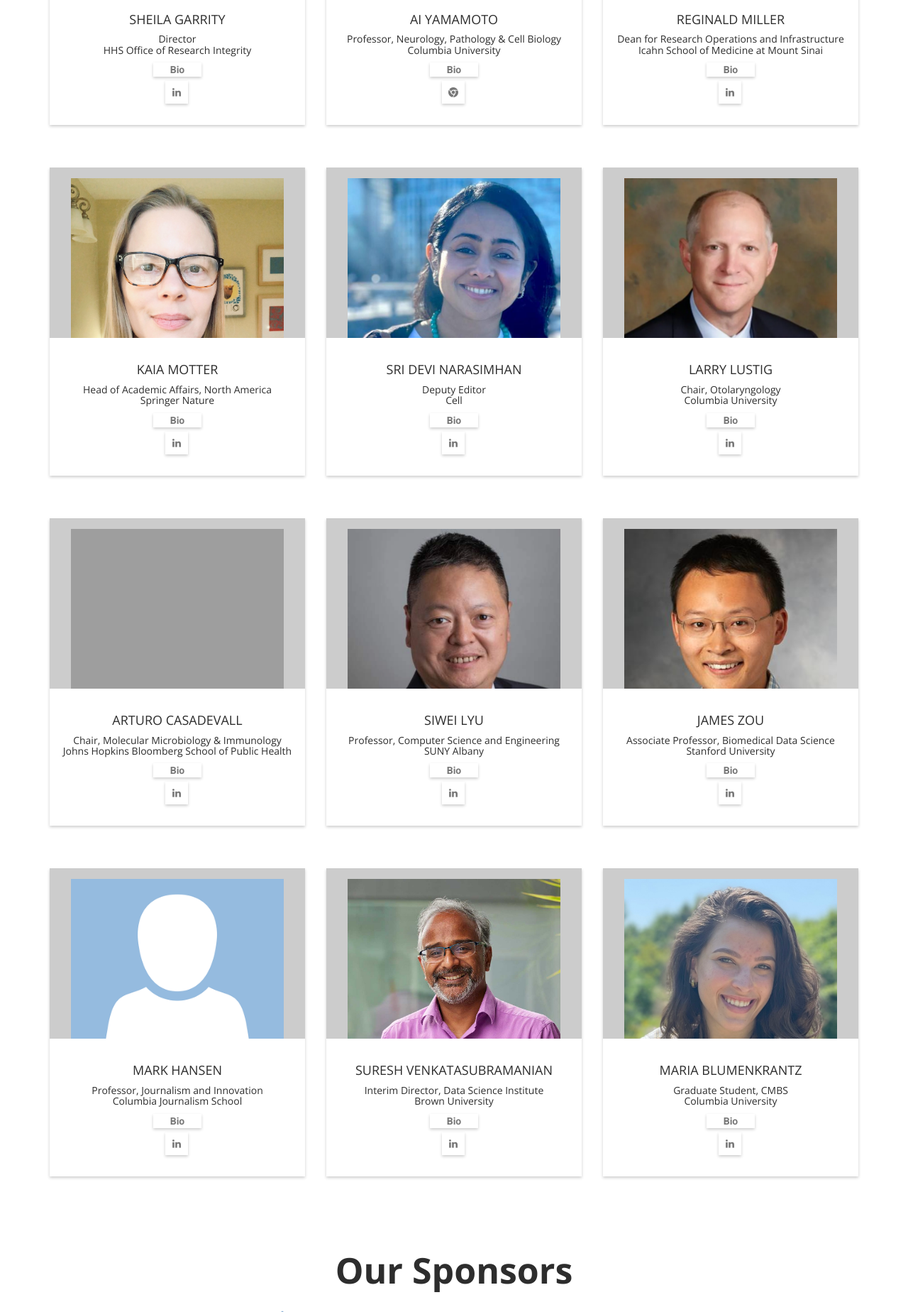
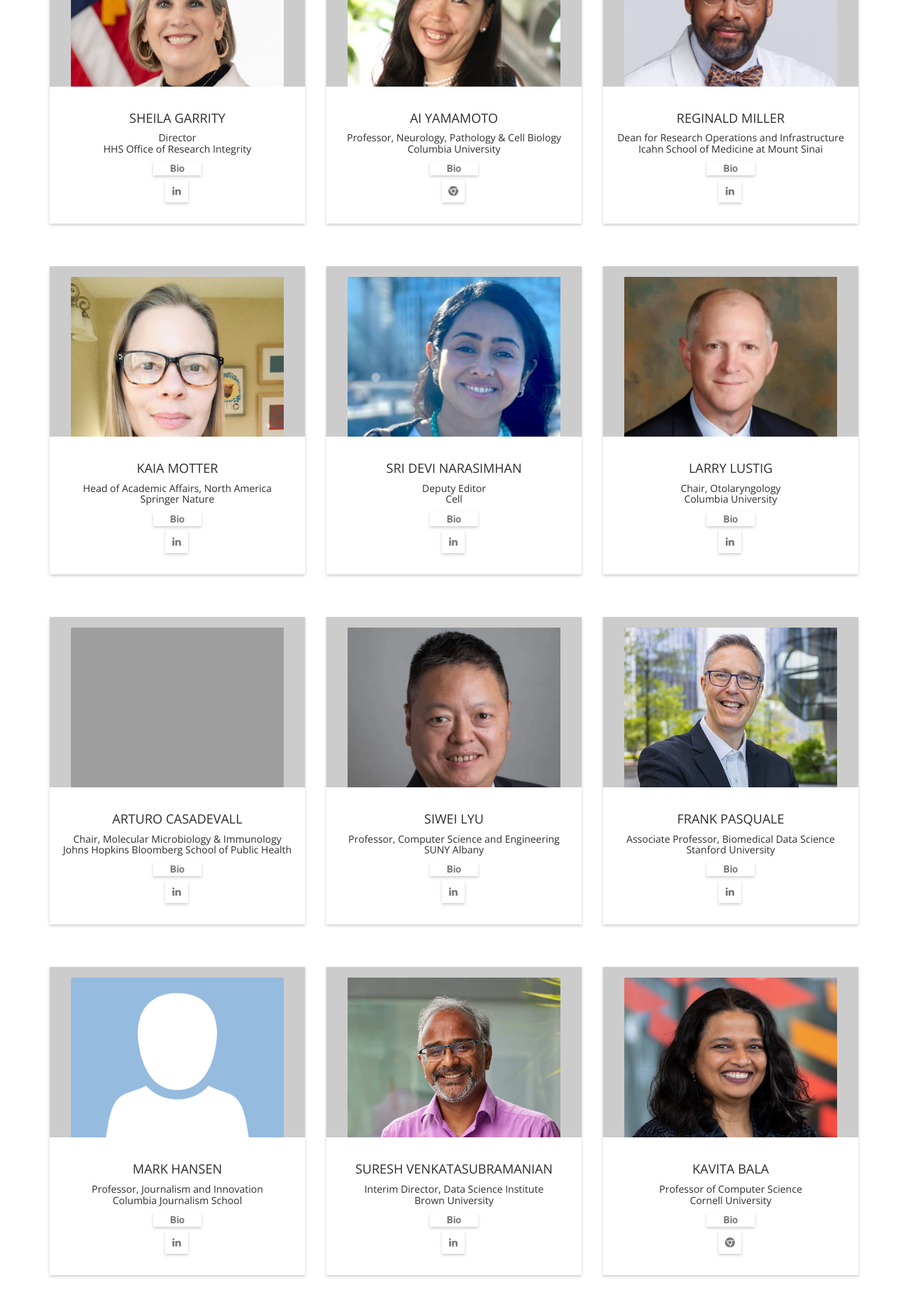
Before and after one commit to tiroger/pcri-symposium, a PHP site: page / in a window 1280 px wide. Shown: the part 3280-5128 px from the top of the page at 71% size. Run offline with PHP 8.4, Linux system fonts and the light colour scheme; some libraries are stand-ins or nearby versions; some web fonts are replaced; grey boxes are pictures that could not be loaded.

Commit message:
Updated speakersa and added placeholder button for Poll-Everywhere link

```diff
--- a/assets/css/main.css
+++ b/assets/css/main.css
@@ -836,6 +836,8 @@
 .session-description {
   color: #6b7280;
   font-size: 1.75rem;
+  font-weight: 800;
+  font-style: italic;
   margin-bottom: 1rem;
   flex: 1; /* Allow description to take remaining space */
 }
@@ -912,11 +914,11 @@
   font-weight: 800;
 }
 
-.session-description {
+/* .session-description {
   color: #6b7280;
   font-size: 1.75rem;
   margin-bottom: 1rem;
-}
+} */
 
 /* #session1 {
   font-size: 2rem;
--- a/index.html
+++ b/index.html
@@ -66,7 +66,7 @@
 
   <!-- Nav Menu Section Start -->
   <div class="navigation-menu">
-        <nav class="navbar navbar-default navbar-event" >
+    <nav class="navbar navbar-default navbar-event">
       <div class="container">
         <!-- Brand and toggle get grouped for better mobile display -->
         <div class="navbar-header col-md-2">
@@ -79,47 +79,43 @@
           <a class="navbar-brand" href="index.html"><img src="assets/img/logo.png" alt="" width="350"></a>
         </div>
 
-            <!-- <div class="collapse navbar-collapse" id="navbar"> -->
-<!--              <ul class="nav navbar-nav navbar-right">-->
-<!--                <li class="active"><a href="index.html">Home</a></li>-->
-<!--                <li class="dropdown"><a class="dropdown-toggle" data-toggle="dropdown" href="#" >Pages <span class="caret"></span></a>-->
-<!--                   <ul class="dropdown-menu">-->
-<!--                    <li><a href="about.html">About Us</a></li>-->
-<!--                    &lt;!&ndash; <li><a href="gallery.html">Gallery</a></li> &ndash;&gt;-->
-<!--                    <li><a href="pricing.html">Pricing Table</a></li>-->
-<!--                    <li><a href="sponsors.html">Sponsors</a></li>-->
-<!--                    &lt;!&ndash; <li><a href="single-post.html">Single Post</a></li> &ndash;&gt;-->
-<!--                  </ul>-->
-<!--                </li>                -->
-<!--                <li><a href="schedule.html">Schedule</a></li>              -->
-<!--                <li><a href="speakers.html">Speakers</a></li>-->
-<!--                &lt;!&ndash; <li><a href="blog.html">Blog</a></li>              &ndash;&gt;-->
-<!--                <li class="animated bounceIn"><a href="pricing.html">Register</a></li>                -->
-<!--                &lt;!&ndash; <li><a href="contact.html">Contact</a></li>                 &ndash;&gt;-->
-<!--              </ul>-->
-            <!-- </div>/navbar-collapse -->
+        <div class="collapse navbar-collapse" id="navbar">
+          <!-- Desktop menu items are commented out but structure is preserved -->
+          <!--
+          <ul class="nav navbar-nav navbar-right">
+            <li class="active"><a href="index.html">Home</a></li>
+            <li class="dropdown"><a class="dropdown-toggle" data-toggle="dropdown" href="#">Pages <span class="caret"></span></a>
+              <ul class="dropdown-menu">
+                <li><a href="about.html">About Us</a></li>
+                <li><a href="pricing.html">Pricing Table</a></li>
+                <li><a href="sponsors.html">Sponsors</a></li>
+              </ul>
+            </li>
+            <li><a href="schedule.html">Schedule</a></li>
+            <li><a href="speakers.html">Speakers</a></li>
+            <li class="animated bounceIn"><a href="pricing.html">Register</a></li>
+          </ul>
+          -->
+        </div><!-- /navbar-collapse -->
       </div><!-- /container -->
 
       <!-- Mobile Menu Start -->
-          <!-- <ul class="wpb-mobile-menu">
-            <li class="active"><a href="index.html">Home</a></li> -->
-<!--            <li><a href="#">Pages</a>-->
-<!--               <ul class="dropdown">-->
-<!--                <li><a href="about.html">About Us</a></li>-->
-<!--                &lt;!&ndash; <li><a href="gallery.html">Gallery</a></li> &ndash;&gt;-->
-<!--                <li><a href="pricing.html">Pricing Table</a></li>-->
-<!--                <li><a href="sponsors.html">Sponsors</a></li>-->
-<!--                &lt;!&ndash; <li><a href="single-post.html">Single Post</a></li> &ndash;&gt;-->
-<!--              </ul>-->
-<!--            </li>                -->
-<!--            <li><a href="schedule.html">Schedule</a></li>              -->
-<!--            <li><a href="speakers.html">Speakers</a></li>-->
-<!--            &lt;!&ndash; <li><a href="blog.html">Blog</a></li>              &ndash;&gt;-->
-<!--            <li><a href="pricing.html">Register</a></li>                -->
-            <!-- <li><a href="contact.html">Contact</a></li>  -->
-           <!-- </ul> -->
+      <!--
+      <ul class="wpb-mobile-menu">
+        <li class="active"><a href="index.html">Home</a></li>
+        <li><a href="#">Pages</a>
+          <ul class="dropdown">
+            <li><a href="about.html">About Us</a></li>
+            <li><a href="pricing.html">Pricing Table</a></li>
+            <li><a href="sponsors.html">Sponsors</a></li>
+          </ul>
+        </li>
+        <li><a href="schedule.html">Schedule</a></li>
+        <li><a href="speakers.html">Speakers</a></li>
+        <li><a href="pricing.html">Register</a></li>
+      </ul>
+      -->
       <!-- Mobile Menu End -->
-
     </nav>
   </div>
   <!-- Nav Menu Section End -->
@@ -271,7 +267,7 @@
               </div>
               <div class="desc left">
                 <h4>Registrants</h4>
-                <p>235</p>
+                <p>240</p>
                 <p>  </p>
               </div>
             </div>
@@ -364,6 +360,7 @@
           </div>
           <div class="modal-body">
             <li>Sheila Garrity (Moderator); Director, HHS Office of Research Integrity</li>
+            <li>Marc Hansen; Professor, Journalism and Innovation Columbia Journalism School</li>
             <li>Ai Yamamoto; Neuroscientist, Columbia University</li>
             <li>Reginald Miller; Dean for Research Operations and Infrastructure, Icahn School of Medicine at Mount Sinai</li>
             <li>Maria Blumenkrantz; Graduate Student, Columbia University</li>
@@ -407,10 +404,10 @@
             </button>
           </div>
           <div class="modal-body">
-            <!-- <li>Deborah Estrin (Moderator); Professor of Computer Science, Cornell Tech</li> -->
+            <li>Naomi Schrag (Moderator);</li>
             <li>Siwei Lyu; Professor of Computer Science and Engineering, SUNY Albany</li>
-            <li>James Zou; Associate Professor, Biomedical Data Science, Stanford University</li>
-            <!-- <li>Amy McGovern; </li> -->
+            <li>Frank Pasquale; Professor, Law at Cornell Tech and Cornell Law School</li>
+            <li>Kavita Bala; Professor of Computer Science, Cornell University</li>
             <li>Suresh Venkatasubramanian; Interim Director, Data Science Institute, Brown University</li>
           </div>
           <div class="modal-footer">
@@ -496,14 +493,18 @@
             <h3 class="session-title">The revolutionary power of generative AI in the scientific domain</h3>
             <p class="session-description">Marcia McNutt & Eric Horvitz</p>
             <p class="session-summary">Join Marcia McNutt, President of the National Academy of Sciences, and Eric Horvitz, Chief. Scientist, Microsoft, a pioneer in artificial intelligence, as they explore the revolutionary role of generative AI in science. This session will highlight how AI is transforming research practices and policies, driving innovation, and expanding the boundaries of what is scientifically possible, but also presenting new risks, challenges and ethical quandaries in relation to the integrity of science.</p>
+            <br><br>
+            <button class="panelist-btn" onclick="window.open('https://pollev.com/YOUR_POLL_PAGE', '_blank')">Ask a Question</button>
           </div>
 
           <div class="session-card">
             <div class="session-badge badge-case-study">(Hypothetical) Case Study</div>
             <h3 class="session-title">Anatomy of a (Hypothetical) Case of Research Misconduct</h3>
-            <p class="session-description">Moderated by Sheila Garrity</p>
+            <p class="session-description">Moderated by Naomi Schrag</p>
             <p class="session-summary">This panel discussion will explore the “inside story” of a hypothetical case of scientific research misconduct and various perspectives from key stakeholders, including insights from the Director of the HHS Office of Research Integrity, Sheila Garrity.</p><br><br><br><br><br><br><br><br>
             <button class="panelist-btn" data-toggle="modal" data-target="#session2">Presenters</button>
+            <br>
+            <button class="panelist-btn" onclick="window.open('https://pollev.com/YOUR_POLL_PAGE', '_blank')">Ask a Question</button>
           </div>
         </div>
 
@@ -522,14 +523,19 @@
             <p class="session-description">Moderated by Arturo Casadevall</p>
             <p class="session-summary">In this session, journal editors will discuss how they are responding to a variety of research integrity issues, from PubPeer to paper mills, and what authors can do to avoid publication problems.</p><br><br><br><br><br><br>
             <button class="panelist-btn" data-toggle="modal" data-target="#session3">Panelists</button>
+            <br>
+            <button class="panelist-btn" onclick="window.open('https://pollev.com/YOUR_POLL_PAGE', '_blank')">Ask a Question</button>
           </div>
 
           <div class="session-card">
             <div class="session-badge badge-session4">Session 4</div>
             <h3 class="session-title">Decoding the Hype: Practical Impacts of Generative AI in Research</h3>
-            <!-- <p class="session-description">Moderated by Deborah Estrin</p> -->
+            <p class="session-description">Moderated by Naomi Schrag</p>
             <p class="session-summary">This session will bring together researchers from various disciplines to discuss the latest innovations in Generative AI and their impact on their respective fields. The session will consist of 10-minute mini-talks discussing a particular GAI use case. Following the presentations, a moderated discussion will address steps the researchers are taking to ensure the credibility of the models they are building, how they address potential bias, and broader ramifications of use of GAI in their fields and research integrity.</p>
+            <br>
             <button class="panelist-btn" data-toggle="modal" data-target="#session4">Panelists</button>
+            <br>
+            <button class="panelist-btn" onclick="window.open('https://pollev.com/YOUR_POLL_PAGE', '_blank')">Ask a Question</button>
           </div>
         </div>
       </div>
@@ -775,18 +781,20 @@
         </div>
       </div>
     </div>
-    <div class="modal fade" id="zou" tabindex="-1" role="dialog" aria-labelledby="exampleModalLongTitle" aria-hidden="true">
-      <div class="modal-dialog modal-dialog modal-lg" role="document">
-        <div class="modal-content">
-          <div class="modal-header">
-            <h5 class="modal-title" id="exampleModalLongTitle">JAMES ZOU</h5>
-            <button type="button" class="close" data-dismiss="modal" aria-label="Close">
-              <span aria-hidden="true">&times;</span>
-            </button>
-          </div>
-          <div class="modal-body">
-            <p>
-              <b>James Zou, PhD</b> is an Associate Professor of Biomedical Data Science, CS and EE at Stanford University. He works on advancing the foundations of ML and in-depth scientific and clinical applications. Many of his innovations are widely used in tech and biotech industries. He has received a Sloan Fellowship, an NSF CAREER Award, two Chan-Zuckerberg Investigator Awards, a Top Ten Clinical Achievement Award, several best paper awards, and faculty awards from Google, Amazon, and Adobe. His research has also been profiled in popular press including the NY Times, WSJ, and WIRED.
+    <div class="modal fade" id="pasquale" tabindex="-1" role="dialog" aria-labelledby="exampleModalLongTitle" aria-hidden="true">
+      <div class="modal-dialog modal-dialog modal-lg" role="document">
+        <div class="modal-content">
+          <div class="modal-header">
+            <h5 class="modal-title" id="exampleModalLongTitle">FRANK PASQUALE</h5>
+            <button type="button" class="close" data-dismiss="modal" aria-label="Close">
+              <span aria-hidden="true">&times;</span>
+            </button>
+          </div>
+          <div class="modal-body">
+            <p>
+              <b>Frank Pasquale</b> is Professor of Law at Cornell Tech and Cornell Law School. He is an expert on the law of artificial intelligence (AI), algorithms, and machine learning. His books include The Black Box Society (Harvard University Press, 2015) and New Laws of Robotics (Harvard University Press, 2020). He has published more than 70 journal articles and book chapters on topics ranging from technology policy to health law. He co-edited The Oxford Handbook on the Ethics of Artificial Intelligence (Oxford University Press, 2020) and Transparent Data Mining for Big and Small Data (Springer-Verlag, 2017).
+              <br><br>
+              Before coming to Cornell, Pasquale held chaired professorships at the University of Maryland, Seton Hall University, and Brooklyn Law School. He has also served as a distinguished visiting faculty member at the University of Toronto Faculty of Law, visiting professor at Yale Law School, and visiting fellow at Princeton’s Center for Information Technology Policy. He clerked for Judge Kermit V. Lipez of the First Circuit Court of Appeals, and was an associate at Arnold & Porter in Washington, D.C..
             </p>
           </div>
           <div class="modal-footer">
@@ -921,6 +929,33 @@
           <div class="modal-body">
             <p>
               <b>Maria Blumenkrantz</b> is a 4th year PhD Candidate in the Cell, Molecular, and Biomedical Studies (CMBS) program at the Columbia University Irving Medical Center. Maria is pursuing her thesis work in Dr. Joanna Smeeton’s lab, where she uses zebrafish to study cellular and molecular mechanisms driving joint regeneration.
+            </p>
+          </div>
+          <div class="modal-footer">
+            <!-- <button type="button" class="btn btn-secondary" data-dismiss="modal">Close</button>
+            <button type="button" class="btn btn-primary">Save changes</button> -->
+          </div>
+        </div>
+      </div>
+    </div>
+    <div class="modal fade" id="bala" tabindex="-1" role="dialog" aria-labelledby="exampleModalLongTitle" aria-hidden="true">
+      <div class="modal-dialog modal-dialog modal-lg" role="document">
+        <div class="modal-content">
+          <div class="modal-header">
+            <h5 class="modal-title" id="exampleModalLongTitle">KAVITA BALA</h5>
+            <button type="button" class="close" data-dismiss="modal" aria-label="Close">
+              <span aria-hidden="true">&times;</span>
+            </button>
+          </div>
+          <div class="modal-body">
+            <p>
+              <b>Kavita Bala</b> is the Dean of the Cornell Ann S. Bowers College of Computing and Information Science (Cornell Bowers CIS). She received her S.M. and Ph.D. from the Massachusetts Institute of Technology (MIT), and her B.Tech. from the Indian Institute of Technology (IIT, Bombay).
+              <br><br>
+              Bala specializes in computer vision and computer graphics, leading research projects in recognition and visual search; material modeling and acquisition; realistic, physically-based rendering; and material perception. Bala's research has been adopted by industry in Autodesk's core rendering engine, and she co-founded GrokStyle, a visual recognition AI company, which began as a vision search and shopping tool integrated with IKEA's Augmented Reality application, and was subsequently acquired by Facebook in 2019.
+              <br><br>
+              Bala has been recognized for her research with a variety of awards and accolades including: the SIGGRAPH Computer Graphics Achievement Award (2020); the IIT Bombay Distinguished Alumnus Award (2021); she is an Association for Computing Machinery (ACM) Fellow (2019); and is a Fellow of the SIGGRAPH Academy (2020).
+              <br><br>
+              Bala is on the Board of Directors of ColorStack, an organization that aims to increase the number of Black and Latinx Computer Science graduates that go on to rewarding technical careers, the Board of Trustees of Toyota Technological Institute at Chicago (TTIC), the Advisory Board for ACM Transactions on Graphics, the Papers Advisory Group for SIGGRAPH, and has served on over 60 editorial boards, advisory boards, and program committees in vision and graphics. Bala also co-authored the graduate-level textbook "Advanced Global Illumination.” Her work on 3D Mandalas was featured at the Rubin Museum of Art, New York. She has also received Cornell's College of Engineering Fiona Li and Donald Li Excellence in Teaching Award (2015), James and Mary Tien Excellence in Teaching Award (2006 and 2009).
             </p>
           </div>
           <div class="modal-footer">
@@ -1146,18 +1181,18 @@
             </div>
           </div>
 
-          <!-- Speaker: James Zou -->
+          <!-- Speaker: Frank Pasquale -->
           <div class="col-md-4 col-sm-6 col-xs-12">
             <div class="speakers-member wow fadeIn" data-wow-delay="0.3s">
               <div class="member-img">
-                <img class="img-responsive" src="assets/img/teacher/JamesZou.jpg" alt="">
+                <img class="img-responsive" src="assets/img/teacher/FrankPasquale.jpg" alt="">
               </div>
               <div class="member-desc">
-                <h3 id="speaker-name">James Zou</h3>
+                <h3 id="speaker-name">Frank Pasquale</h3>
                 <h5>Associate Professor, Biomedical Data Science<br>Stanford University</h5>
-                <button type="button" class="btnN btnN-primary" data-toggle="modal" data-target="#zou">Bio</button>
+                <button type="button" class="btnN btnN-primary" data-toggle="modal" data-target="#pasquale">Bio</button>
                 <div class="social-icon">
-                  <a class="social" href="https://twitter.com/marcia4science" target="_blank" rel="noopener noreferrer"><i class="fa fa-linkedin"></i></a>
+                  <a class="social" href="https://www.linkedin.com/in/frankpasquale" target="_blank" rel="noopener noreferrer"><i class="fa fa-linkedin"></i></a>
                 </div>
               </div>
             </div>
@@ -1197,22 +1232,22 @@
             </div>
           </div>
 
-          <!-- Speaker: Deborah Estrin -->
-          <!-- <div class="col-md-4 col-sm-6 col-xs-12">
+          <!-- Speaker: Kavita Bala -->
+          <div class="col-md-4 col-sm-6 col-xs-12">
             <div class="speakers-member wow fadeIn" data-wow-delay="0.3s">
               <div class="member-img">
-                <img class="img-responsive" src="assets/img/teacher/DeborahEstrin.jpg" alt="">
+                <img class="img-responsive" src="assets/img/teacher/KavitaBala.png" alt="">
               </div>
               <div class="member-desc">
-                <h3 id="speaker-name">Deborah Estrin</h3>
-                <h5>Professor, Computer Science<br>Cornell Tech</h5>
-                <button type="button" class="btnN btnN-primary" data-toggle="modal" data-target="#estrin">Bio</button>
+                <h3 id="speaker-name">Kavita Bala</h3>
+                <h5>Professor of Computer Science<br>Cornell University</h5>
+                <button type="button" class="btnN btnN-primary" data-toggle="modal" data-target="#bala">Bio</button>
                 <div class="social-icon">
                   <a class="social" href="https://destrin.tech.cornell.edu/" target="_blank" rel="noopener noreferrer"><i class="fa fa-chrome"></i></a>
                 </div>
               </div>
             </div>
-          </div> -->
+          </div>
 
           <!-- Speaker: Maria Blumenkrantz -->
           <div class="col-md-4 col-sm-6 col-xs-12">
```
Also changed, not shown: assets/img/teacher/FrankPasquale.jpg (added), assets/img/teacher/KavitaBala.png (added), 1 other file. Lines whose indentation alone changed are shown as unchanged.
